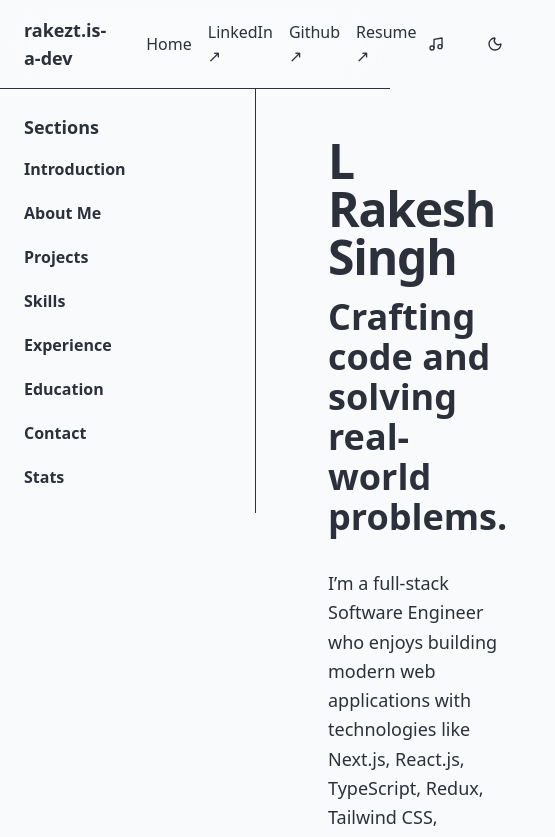
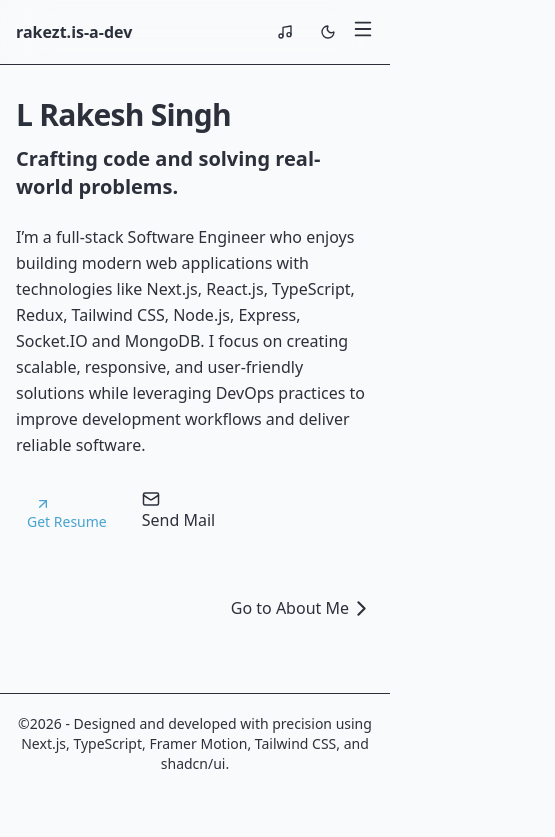
Before and after one commit to Rakezt/rakezt.portfolio, a Next.js app: page / in a window 390 px wide. Shown: the top 837 px of the page, 555 px wide, since content can reach past the window. Built offline with nearby package versions, Linux system fonts and the light colour scheme.

Commit message:
mobile version fixed

```diff
--- a/app/layout.tsx
+++ b/app/layout.tsx
@@ -26,10 +26,12 @@ export default function RootLayout({
           <Header />
           <CommandMenu />
           <div className='flex'>
-            <Sidebar />
-            <main className='flex-1 ml-70 py-12 px-6'>
+            <div className='hidden md:block'>
+              <Sidebar />
+            </div>
+            <main className='flex-1 md:ml-64 md:py-12 md:px-6 py-8 px-4'>
               <PageWrapper>
-                <div className='max-w-5xl mx-auto w-full px-6'>{children}</div>
+                <div className='max-w-5xl mx-auto w-full'>{children}</div>
               </PageWrapper>
             </main>
           </div>
--- a/app/page.tsx
+++ b/app/page.tsx
@@ -15,7 +15,7 @@ export default function Home() {
           subTitle='      Crafting code and solving real-world problems.'
         />
 
-        <p className='text-lg text-muted-foreground leading-relaxed max-w-3xl mb-8'>
+        <p className='text-base md:text-lg text-muted-foreground leading-relaxed max-w-3xl mb-8'>
           I’m a full-stack Software Engineer who enjoys building modern web
           applications with technologies like Next.js, React.js, TypeScript,
           Redux, Tailwind CSS, Node.js, Express, Socket.IO and MongoDB. I focus
@@ -24,7 +24,7 @@ export default function Home() {
           deliver reliable software.
         </p>
 
-        <div className='flex items-center gap-6'>
+        <div className='flex items-center gap-6 flex-wrap mt-6'>
           <Button
             asChild
             className='bg-primary text-[hsl(var(--accent))] hover:bg-primary/90'
--- /dev/null
+++ b/components/layout/MobileSidebar.tsx
@@ -0,0 +1,163 @@
+'use client';
+
+import Link from 'next/link';
+import { usePathname } from 'next/navigation';
+import { sections } from '@/lib/constants';
+
+import {
+  Sheet,
+  SheetContent,
+  SheetHeader,
+  SheetTitle,
+  SheetTrigger,
+} from '@/components/ui/sheet';
+import { useState } from 'react';
+import { Button } from '../ui/button';
+import { Menu, X } from 'lucide-react';
+
+const MobileSidebar = () => {
+  const pathname = usePathname();
+  const [open, setOpen] = useState(false);
+  const handleClose = () => setOpen(false);
+
+  return (
+    <div className='md:hidden'>
+      <Sheet open={open} onOpenChange={setOpen}>
+        <SheetTrigger className='cursor-pointer'>
+          <Menu size={22} />
+        </SheetTrigger>
+
+        <SheetContent
+          side='left'
+          className='w-[85vw] max-w-xs border-r border-border bg-background/95 backdrop-blur-xl'
+        >
+          <SheetHeader className='border-b border-border pb-4'>
+            <div className='flex items-center justify-between'>
+              <SheetTitle className='text-left text-lg font-semibold'>
+                Navigation
+              </SheetTitle>
+
+              <Button
+                onClick={handleClose}
+                className='rounded-lg p-2 hover:bg-muted transition'
+                aria-label='Close menu'
+              >
+                <X size={18} />
+              </Button>
+            </div>
+          </SheetHeader>
+
+          <div className='mt-2'>
+            <ul className='space-y-3 mt-6'>
+              {sections.map((section) => {
+                const isActive = pathname === section.href;
+
+                return (
+                  <li key={section.href}>
+                    <Link
+                      href={section.href}
+                      onClick={() => {
+                        handleClose();
+                      }}
+                      className={`group flex items-center justify-between rounded-2xl px-4 py-3 transition-all ${
+                        isActive
+                          ? 'bg-primary/10 text-primary shadow-sm'
+                          : 'hover:bg-muted/50'
+                      }`}
+                    >
+                      <span>{section.name}</span>
+                    </Link>
+                  </li>
+                );
+              })}
+            </ul>
+          </div>
+        </SheetContent>
+      </Sheet>
+    </div>
+  );
+};
+
+export default MobileSidebar;
+
+// ('use client');
+
+// import { useState } from 'react';
+// import Link from 'next/link';
+// import { Menu, X, ArrowUpRight } from 'lucide-react';
+// import { usePathname } from 'next/navigation';
+// import { sections } from '@/lib/constants';
+
+// import {
+//   Sheet,
+//   SheetContent,
+//   SheetTrigger,
+//   SheetHeader,
+//   SheetTitle,
+// } from '@/components/ui/sheet';
+// import { Button } from '../ui/button';
+
+// const MobileSidebar = () => {
+//   const pathname = usePathname();
+//   const [open, setOpen] = useState(false);
+
+//   const handleClose = () => setOpen(false);
+
+//   return (
+//     <div className='md:hidden'>
+//       <Sheet open={open} onOpenChange={setOpen}>
+//         <SheetTrigger className='cursor-pointer'>
+//           <Menu size={22} />
+//         </SheetTrigger>
+
+//         <SheetContent
+//           side='left'
+//           className='w-[85vw] max-w-xs border-r border-border bg-background/95 backdrop-blur-xl'
+//         >
+//           <SheetHeader className='border-b border-border pb-4'>
+//             <div className='flex items-center justify-between'>
+//               <SheetTitle className='text-left text-lg font-semibold'>
+//                 Navigation
+//               </SheetTitle>
+
+//               <button
+//                 onClick={handleClose}
+//                 className='rounded-lg p-2 hover:bg-muted transition'
+//                 aria-label='Close menu'
+//               >
+//                 <X size={18} />
+//               </button>
+//             </div>
+//           </SheetHeader>
+
+//           <div className='mt-6'>
+//             <ul className='space-y-3'>
+//               {sections.map((section) => {
+//                 const isActive = pathname === section.href;
+
+//                 return (
+//                   <li key={section.href}>
+//                     <Link
+//                       href={section.href}
+//                       onClick={handleClose}
+//                       className={`group flex items-center justify-between rounded-2xl px-4 py-3 transition-all ${
+//                         isActive
+//                           ? 'bg-primary/10 text-primary shadow-sm'
+//                           : 'hover:bg-muted/50 text-muted-foreground'
+//                       }`}
+//                     >
+//                       <span>{section.name}</span>
+//                       <ArrowUpRight size={16} className='opacity-60' />
+//                     </Link>
+//                   </li>
+//                 );
+//               })}
+//             </ul>
+//           </div>
+//         </SheetContent>
+//       </Sheet>
+//     </div>
+//   );
+// };
+
+// export default MobileSidebar;
--- a/components/layout/zHeader.tsx
+++ b/components/layout/zHeader.tsx
@@ -1,12 +1,13 @@
 'use client';
 
-import { Github, Music, Search } from 'lucide-react';
+import { Music, Search } from 'lucide-react';
 import { Input } from '../ui/input';
 import Link from 'next/link';
 import { useGetTime } from '@/components/shared/useGetTime';
 import { ThemeToggle } from '../shared/ThemeToggle';
 import { useAudio } from '../shared/useAudio';
 import { Button } from '../ui/button';
+import MobileSidebar from './MobileSidebar';
 
 const Header = () => {
   const time = useGetTime();
@@ -15,13 +16,11 @@ const Header = () => {
   });
 
   return (
-    <header className='flex items-center justify-between px-6 py-4 border-b border-border bg-background/70 backdrop-blur-xl sticky top-0 z-50'>
+    <header className='flex items-center justify-between px-4 md:px-6 py-4 border-b border-border bg-background/70 backdrop-blur-xl sticky top-0 z-50'>
       <div className='flex items-center gap-10'>
-        <div className='flex items-center gap-4 font-bold text-lg'>
-          rakezt.is-a-dev
-        </div>
+        <div className='font-bold text-base md:text-lg'>rakezt.is-a-dev</div>
 
-        <nav className='cursor-pointer flex items-center gap-4  text-m text-muted-foreground'>
+        <nav className='hidden md:flex cursor-pointer items-center gap-4 text-m text-muted-foreground'>
           <Link href='/' className='hover:text-primary transition'>
             Home
           </Link>
@@ -48,7 +47,7 @@ const Header = () => {
           </a>
         </nav>
       </div>
-      <div className='flex items-center gap-6'>
+      <div className='flex items-center gap-2 md:gap-6'>
         <div
           onClick={() => window.dispatchEvent(new Event('open-command'))}
           className='cursor-pointer hidden md:flex items-center border border-border rounded-lg px-3 py-1.5 w-[280px] bg-muted/40 transition-all duration-200 hover:bg-muted/60 hover:shadow-[0_0_0_2px_hsl(var(--glow-color)/0.2)]'
@@ -77,6 +76,7 @@ const Header = () => {
         </Button>
 
         <ThemeToggle />
+        <MobileSidebar />
       </div>
     </header>
   );
--- a/components/shared/PageNavigation.tsx
+++ b/components/shared/PageNavigation.tsx
@@ -16,7 +16,7 @@ export default function PageNavigation() {
     currentIndex < pageOrder.length - 1 ? pageOrder[currentIndex + 1] : null;
 
   return (
-    <div className='flex justify-between items-center mt-32'>
+    <div className='flex justify-between items-center mt-16 md:mt-32'>
       {prevPage ? (
         <Link
           href={prevPage.href}
--- a/components/shared/SectionTitle.tsx
+++ b/components/shared/SectionTitle.tsx
@@ -5,8 +5,10 @@ interface Props {
 export const SectionTitle = ({ title, subTitle }: Props) => {
   return (
     <div>
-      <h1 className='text-5xl font-bold tracking-tight mb-4'>{title}</h1>
-      <h2 className='text-4xl font-semibold text-muted-foreground mb-8'>
+      <h1 className='text-3xl md:text-5xl font-bold tracking-tight mb-3'>
+        {title}
+      </h1>
+      <h2 className='text-xl md:text-4xl font-semibold text-muted-foreground mb-6 leading-snug'>
         {subTitle}
       </h2>
     </div>
--- a/components/ui/button.tsx
+++ b/components/ui/button.tsx
@@ -5,7 +5,7 @@ import { Slot } from "radix-ui"
 import { cn } from "@/lib/utils"
 
 const buttonVariants = cva(
-  "group/button inline-flex shrink-0 items-center justify-center rounded-lg border border-transparent bg-clip-padding text-sm font-medium whitespace-nowrap transition-all outline-none select-none focus-visible:border-ring focus-visible:ring-3 focus-visible:ring-ring/50 active:translate-y-px disabled:pointer-events-none disabled:opacity-50 aria-invalid:border-destructive aria-invalid:ring-3 aria-invalid:ring-destructive/20 dark:aria-invalid:border-destructive/50 dark:aria-invalid:ring-destructive/40 [&_svg]:pointer-events-none [&_svg]:shrink-0 [&_svg:not([class*='size-'])]:size-4",
+  "group/button inline-flex shrink-0 items-center justify-center rounded-lg border border-transparent bg-clip-padding text-sm font-medium whitespace-nowrap transition-all outline-none select-none focus-visible:border-ring focus-visible:ring-3 focus-visible:ring-ring/50 active:not-aria-[haspopup]:translate-y-px disabled:pointer-events-none disabled:opacity-50 aria-invalid:border-destructive aria-invalid:ring-3 aria-invalid:ring-destructive/20 dark:aria-invalid:border-destructive/50 dark:aria-invalid:ring-destructive/40 [&_svg]:pointer-events-none [&_svg]:shrink-0 [&_svg:not([class*='size-'])]:size-4",
   {
     variants: {
       variant: {
--- /dev/null
+++ b/components/ui/sheet.tsx
@@ -0,0 +1,147 @@
+"use client"
+
+import * as React from "react"
+import { Dialog as SheetPrimitive } from "radix-ui"
+
+import { cn } from "@/lib/utils"
+import { Button } from "@/components/ui/button"
+import { XIcon } from "lucide-react"
+
+function Sheet({ ...props }: React.ComponentProps<typeof SheetPrimitive.Root>) {
+  return <SheetPrimitive.Root data-slot="sheet" {...props} />
+}
+
+function SheetTrigger({
+  ...props
+}: React.ComponentProps<typeof SheetPrimitive.Trigger>) {
+  return <SheetPrimitive.Trigger data-slot="sheet-trigger" {...props} />
+}
+
+function SheetClose({
+  ...props
+}: React.ComponentProps<typeof SheetPrimitive.Close>) {
+  return <SheetPrimitive.Close data-slot="sheet-close" {...props} />
+}
+
+function SheetPortal({
+  ...props
+}: React.ComponentProps<typeof SheetPrimitive.Portal>) {
+  return <SheetPrimitive.Portal data-slot="sheet-portal" {...props} />
+}
+
+function SheetOverlay({
+  className,
+  ...props
+}: React.ComponentProps<typeof SheetPrimitive.Overlay>) {
+  return (
+    <SheetPrimitive.Overlay
+      data-slot="sheet-overlay"
+      className={cn(
+        "fixed inset-0 z-50 bg-black/10 duration-100 supports-backdrop-filter:backdrop-blur-xs data-open:animate-in data-open:fade-in-0 data-closed:animate-out data-closed:fade-out-0",
+        className
+      )}
+      {...props}
+    />
+  )
+}
+
+function SheetContent({
+  className,
+  children,
+  side = "right",
+  showCloseButton = true,
+  ...props
+}: React.ComponentProps<typeof SheetPrimitive.Content> & {
+  side?: "top" | "right" | "bottom" | "left"
+  showCloseButton?: boolean
+}) {
+  return (
+    <SheetPortal>
+      <SheetOverlay />
+      <SheetPrimitive.Content
+        data-slot="sheet-content"
+        data-side={side}
+        className={cn(
+          "fixed z-50 flex flex-col gap-4 bg-popover bg-clip-padding text-sm text-popover-foreground shadow-lg transition duration-200 ease-in-out data-[side=bottom]:inset-x-0 data-[side=bottom]:bottom-0 data-[side=bottom]:h-auto data-[side=bottom]:border-t data-[side=left]:inset-y-0 data-[side=left]:left-0 data-[side=left]:h-full data-[side=left]:w-3/4 data-[side=left]:border-r data-[side=right]:inset-y-0 data-[side=right]:right-0 data-[side=right]:h-full data-[side=right]:w-3/4 data-[side=right]:border-l data-[side=top]:inset-x-0 data-[side=top]:top-0 data-[side=top]:h-auto data-[side=top]:border-b data-[side=left]:sm:max-w-sm data-[side=right]:sm:max-w-sm data-open:animate-in data-open:fade-in-0 data-[side=bottom]:data-open:slide-in-from-bottom-10 data-[side=left]:data-open:slide-in-from-left-10 data-[side=right]:data-open:slide-in-from-right-10 data-[side=top]:data-open:slide-in-from-top-10 data-closed:animate-out data-closed:fade-out-0 data-[side=bottom]:data-closed:slide-out-to-bottom-10 data-[side=left]:data-closed:slide-out-to-left-10 data-[side=right]:data-closed:slide-out-to-right-10 data-[side=top]:data-closed:slide-out-to-top-10",
+          className
+        )}
+        {...props}
+      >
+        {children}
+        {showCloseButton && (
+          <SheetPrimitive.Close data-slot="sheet-close" asChild>
+            <Button
+              variant="ghost"
+              className="absolute top-3 right-3"
+              size="icon-sm"
+            >
+              <XIcon
+              />
+              <span className="sr-only">Close</span>
+            </Button>
+          </SheetPrimitive.Close>
+        )}
+      </SheetPrimitive.Content>
+    </SheetPortal>
+  )
+}
+
+function SheetHeader({ className, ...props }: React.ComponentProps<"div">) {
+  return (
+    <div
+      data-slot="sheet-header"
+      className={cn("flex flex-col gap-0.5 p-4", className)}
+      {...props}
+    />
+  )
+}
+
+function SheetFooter({ className, ...props }: React.ComponentProps<"div">) {
+  return (
+    <div
+      data-slot="sheet-footer"
+      className={cn("mt-auto flex flex-col gap-2 p-4", className)}
+      {...props}
+    />
+  )
+}
+
+function SheetTitle({
+  className,
+  ...props
+}: React.ComponentProps<typeof SheetPrimitive.Title>) {
+  return (
+    <SheetPrimitive.Title
+      data-slot="sheet-title"
+      className={cn(
+        "text-base font-medium text-foreground",
+        className
+      )}
+      {...props}
+    />
+  )
+}
+
+function SheetDescription({
+  className,
+  ...props
+}: React.ComponentProps<typeof SheetPrimitive.Description>) {
+  return (
+    <SheetPrimitive.Description
+      data-slot="sheet-description"
+      className={cn("text-sm text-muted-foreground", className)}
+      {...props}
+    />
+  )
+}
+
+export {
+  Sheet,
+  SheetTrigger,
+  SheetClose,
+  SheetContent,
+  SheetHeader,
+  SheetFooter,
+  SheetTitle,
+  SheetDescription,
+}
```
Also changed, not shown: 1 other file (tests, documents, lock files or other folders).
